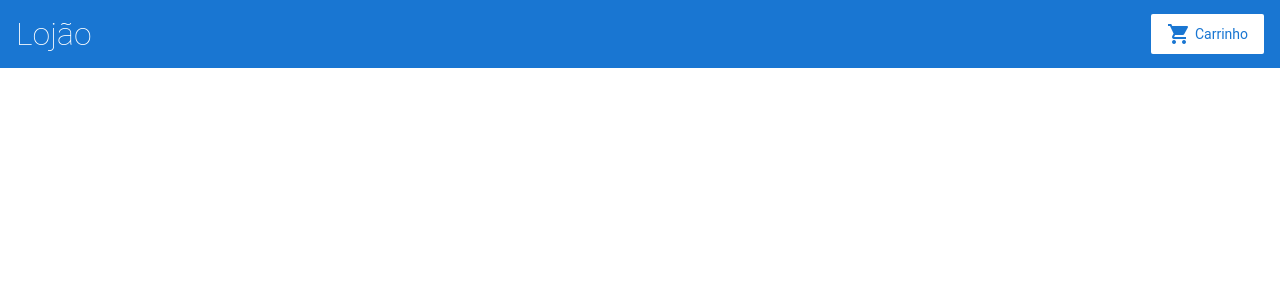
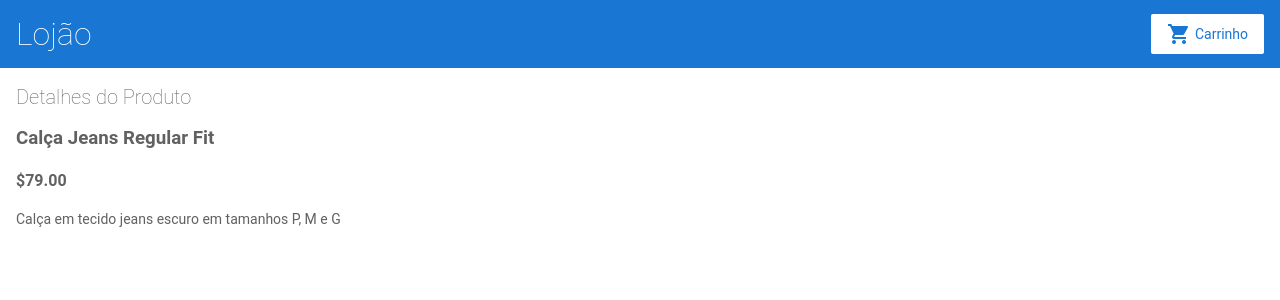
Before and after one commit to drlund/angular-lojao, an Angular app: page /products/1 in a window 1280 px wide. Before the commit this address led to /. Shown: the top 300 px of the page. Built offline with nearby package versions, Linux system fonts and the light colour scheme.

Commit message:
2 files modified, 3 added

```diff
--- a/src/app/app.module.ts
+++ b/src/app/app.module.ts
@@ -7,6 +7,7 @@
 import { TopBarComponent } from './top-bar/top-bar.component';
 import { ProductListComponent } from './product-list/product-list.component';
 import { ProductAlertsComponent } from './product-alerts/product-alerts.component';
+import { ProductDetailsComponent } from './product-details/product-details.component';
 
 @NgModule({
   imports: [
@@ -14,13 +15,15 @@
     ReactiveFormsModule,
     RouterModule.forRoot([
       { path: '', component: ProductListComponent },
+      { path: 'products/:productId', component: ProductDetailsComponent },
     ])
   ],
   declarations: [
     AppComponent,
     TopBarComponent,
     ProductListComponent,
-    ProductAlertsComponent
+    ProductAlertsComponent,
+    ProductDetailsComponent
   ],
   bootstrap: [
     AppComponent
--- /dev/null
+++ b/src/app/product-details/product-details.component.html
@@ -0,0 +1,8 @@
+<h2>Detalhes do Produto</h2>
+
+<div *ngIf="product">
+  <h3>{{ product.name }}</h3>
+  <h4>{{ product.price | currency }}</h4>
+  <p>{{ product.description }}</p>
+
+</div>
--- /dev/null
+++ b/src/app/product-details/product-details.component.ts
@@ -0,0 +1,30 @@
+import { Component, OnInit } from '@angular/core';
+import { ActivatedRoute } from '@angular/router';
+
+import { products } from '../products';
+
+@Component({
+  selector: 'app-product-details',
+  templateUrl: './product-details.component.html',
+  styleUrls: ['./product-details.component.css']
+})
+export class ProductDetailsComponent implements OnInit {
+
+    product;
+
+    constructor(
+    private route: ActivatedRoute,
+    ) { }
+
+  ngOnInit() {
+
+  // Primeiro pega o id do produto da rota atual.
+  const routeParams = this.route.snapshot.paramMap;
+  const productIdFromRoute = Number(routeParams.get('productId'));
+
+  // Encontra o produto que corresponde ao id fornecido na rota.
+  this.product = products.find(product => product.id === productIdFromRoute);
+
+  }
+
+}
--- a/src/app/product-list/product-list.component.html
+++ b/src/app/product-list/product-list.component.html
@@ -2,7 +2,7 @@
 <div *ngFor="let product of products">
 
   <h3>
-    <a [title]="product.name + ' details'">
+    <a [title]="product.name + ' details'" [routerLink]="['/products', product.id]">
       {{ product.name }}
     </a>
   </h3>
```
Also changed, not shown: src/app/product-details/product-details.component.css (added).
